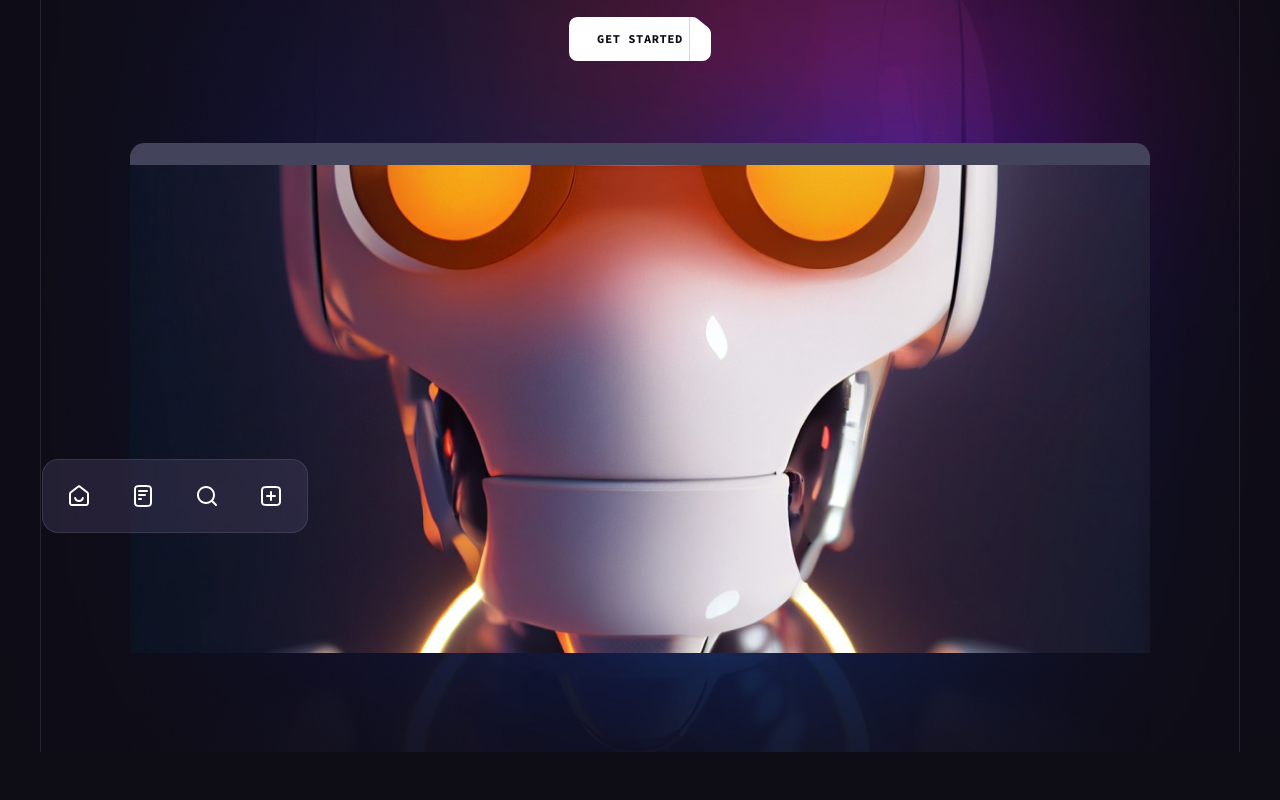
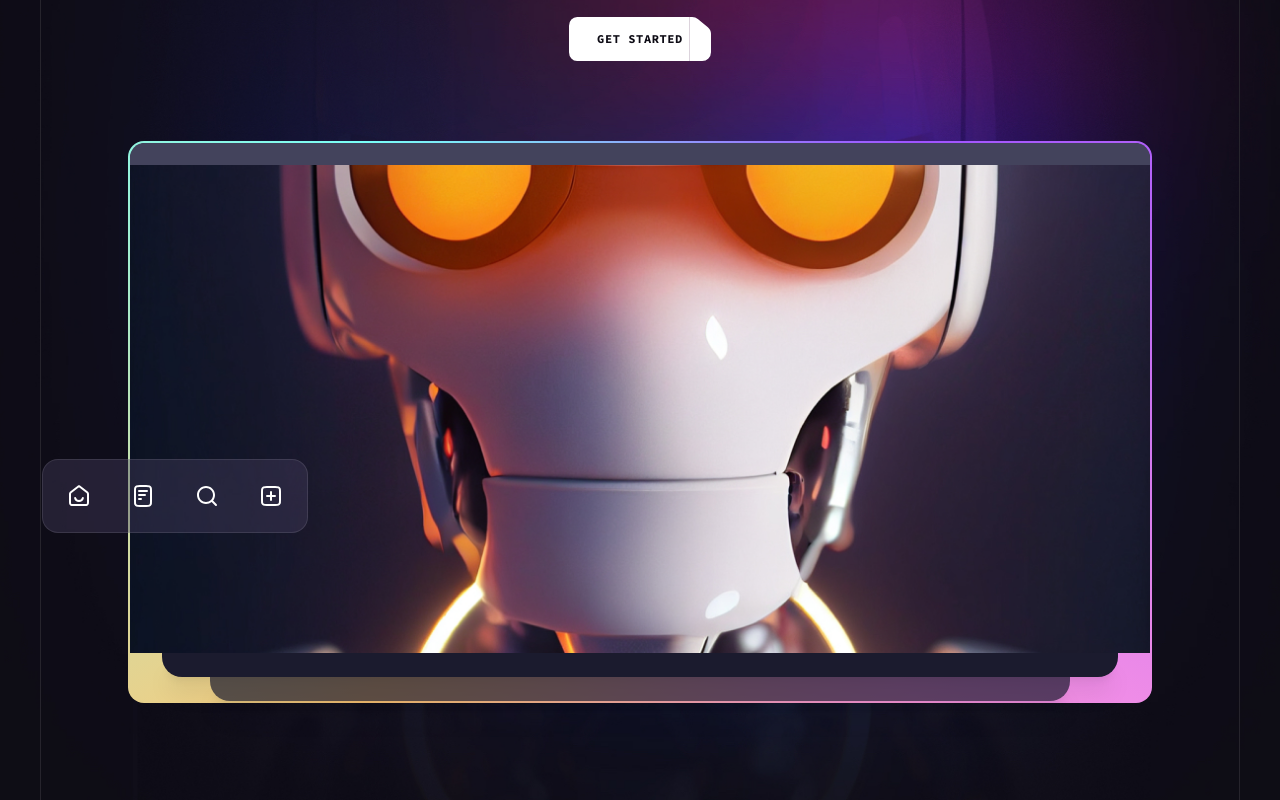
Before and after one commit to jdav892/brainiac, a React (Vite) app: page / in a window 1280 px wide. Shown: the part 395-1195 px from the top of the page. Before the commit the page ends 1147 px from the top, so only its background shows below. Built offline with nearby package versions, Linux system fonts and the light colour scheme; the HTML template or start-up script is replaced by a standard one.

Commit message:
fix: fixes type in tailwind config so that hero section image has gradient border

```diff
--- a/src/components/Hero.jsx
+++ b/src/components/Hero.jsx
@@ -65,6 +65,7 @@ const Hero = () => {
                 </ScrollParallax>
               </div>
             </div>
+            <Gradient />
           </div>
           <div className="absolute -top-[54%] left-1/2 w-[234%] -translate-x-1/2 md:-top-[46%] md:w-[138%] lg:-top-[104%]">
             <img
--- a/tailwind.config.js
+++ b/tailwind.config.js
@@ -73,13 +73,7 @@ export default {
       backgroundImage: {
         "radial-gradient": "radial-gradient(var(--tw-gradient-stops))",
         "conic-gradient":
-          "conic-gradient(from 225deg, #FFC876, #79FFF7, #9F53FF, #FF98E2, #FFC876",
-        "benefit-card-1": "url(assets/benefits/card-1.svg)",
-        "benefit-card-2": "url(assets/benefits/card-2.svg)",
-        "benefit-card-3": "url(assets/benefits/card-3.svg)",
-        "benefit-card-4": "url(assets/benefits/card-4.svg)",
-        "benefit-card-5": "url(assets/benefits/card-5.svg)",
-        "benefit-card-6": "url(assets/benefits/card-6.svg)",
+          "conic-gradient(from 225deg, #FFC876, #79FFF7, #9F53FF, #FF98E2, #FFC876)",
       },
     },
   },
```
